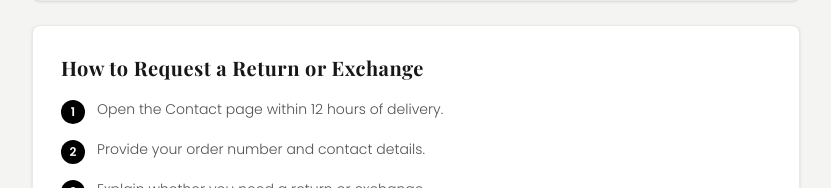
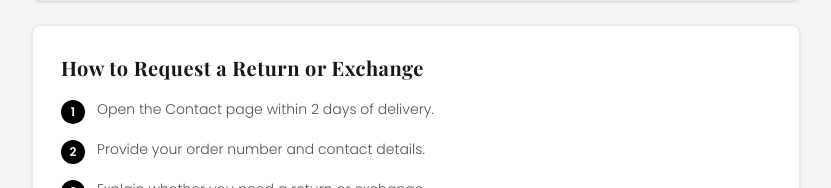
Before and after one commit to theta-coder/colossalrigout, a Next.js app: page /returns in a window 1280 px wide. Shown: the part 1911-2099 px from the top of the page, without its empty margins (224-1055 px from the left). Built offline with nearby package versions, Linux system fonts and the light colour scheme; no server answers; the database is empty.

Commit message:
docs: update return request window to 2 days in step 1

```diff
--- a/components/policies/ReturnsClient.tsx
+++ b/components/policies/ReturnsClient.tsx
@@ -135,7 +135,7 @@ export default function ReturnsClient({ initialData }: { initialData?: ReturnsPo
           <ol className="space-y-3.5 text-sm text-neutral-600 font-light">
             <li className="flex gap-3 items-start">
               <span className="flex-none w-6 h-6 rounded-full bg-black text-white text-xs font-semibold flex items-center justify-center mt-0.5">1</span>
-              <span className="leading-relaxed">Open the Contact page within 12 hours of delivery.</span>
+              <span className="leading-relaxed">Open the Contact page within 2 days of delivery.</span>
             </li>
             <li className="flex gap-3 items-start">
               <span className="flex-none w-6 h-6 rounded-full bg-black text-white text-xs font-semibold flex items-center justify-center mt-0.5">2</span>
```
